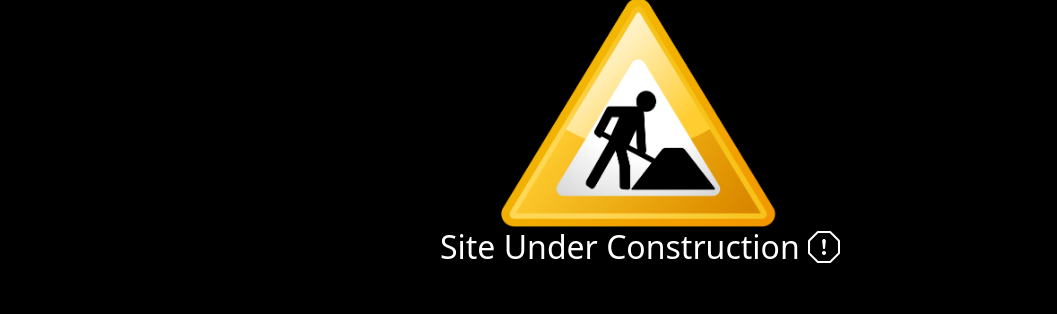
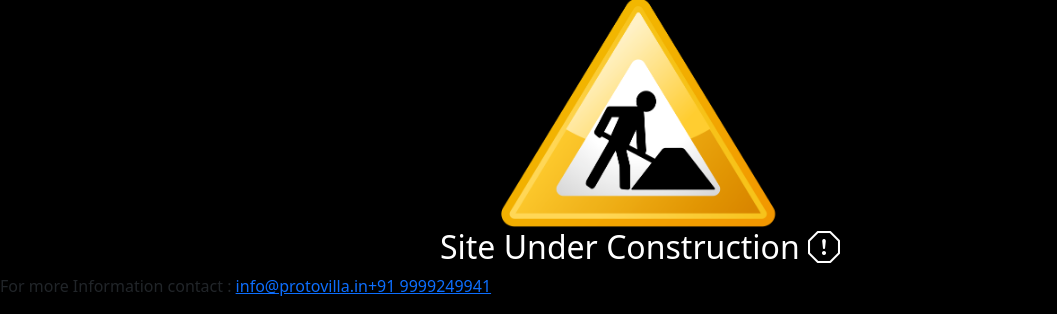
Before and after one commit to Count21/Protovilla, a plain HTML site: page index.html in a window 1280 px wide. Shown: the part 1043-1357 px from the top of the page, without its empty margins (0-1057 px from the left). Before the commit the page ends 1317 px from the top, so only its background shows below. Drawn offline with nearby package versions, Linux system fonts and the light colour scheme.

Commit message:
Update index.html

```diff
--- a/index.html
+++ b/index.html
@@ -14,5 +14,6 @@
     	<h2 class="text-white">Site Under Construction <i class="bi bi-exclamation-octagon"></i></h2>
     </div>
     <script src="https://cdn.jsdelivr.net/npm/bootstrap@5.2.1/dist/js/bootstrap.bundle.min.js" integrity="sha384-u1OknCvxWvY5kfmNBILK2hRnQC3Pr17a+RTT6rIHI7NnikvbZlHgTPOOmMi466C8" crossorigin="anonymous"></script>
+    <p> For more Information contact : <a rel="nofollow" href="mailto:info@protovilla.in"  target="_blank">info@protovilla.in</a><a rel="nofollow" href="tel:+91 99992 49941">+91 9999249941</a></p>
   </body>
 </html>
```
